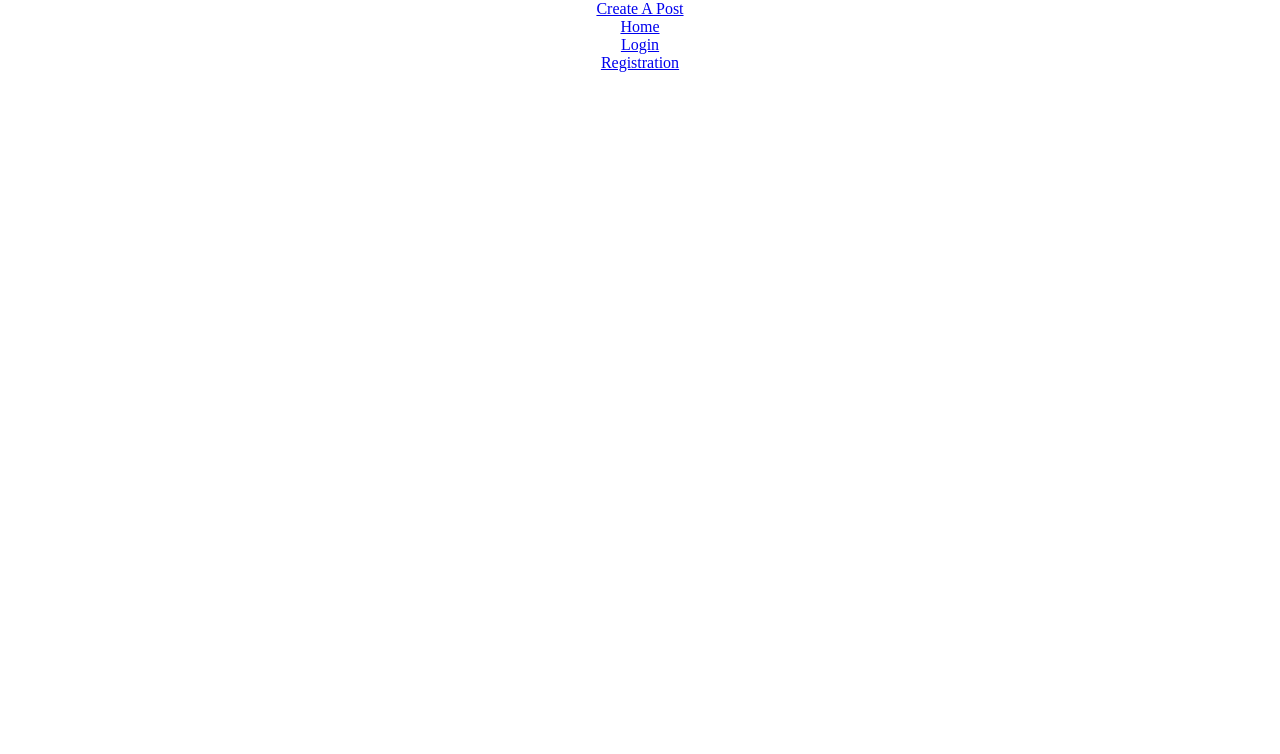
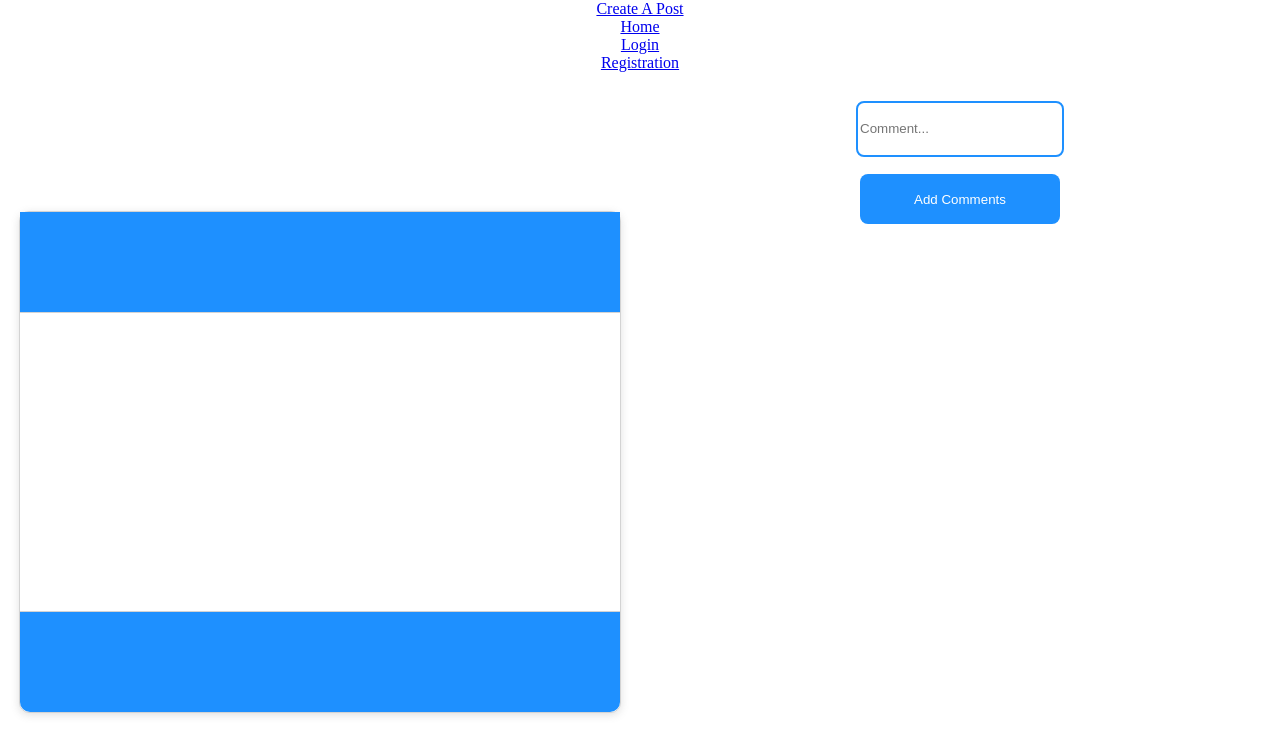
Before and after one commit to HanHanzhi/React-FullStack, a React (Create React App) app in the folder client/: page /post/1 in a window 1280 px wide. Shown: the top 754 px of the page. Built offline with nearby package versions, Linux system fonts and the light colour scheme; no server answers.

Commit message:
add comment section UI

```diff
--- a/client/src/pages/Post.js
+++ b/client/src/pages/Post.js
@@ -15,9 +15,18 @@ function Post() {
   return (
     <div className="postPage">
       <div className="leftSide">
-        <div>{postObject.username}</div>
-        <div>{postObject.postText}</div>
-        <div>{postObject.title}</div>
+        <div className="post" id="individual">
+          <div className="title">{postObject.title}</div>
+          <div className="body">{postObject.postText}</div>
+          <div className="footer">{postObject.username}</div>
+        </div>
+      </div>
+      <div className="rightSide">
+        <div className="addCommentContainer">
+          <input type="text" placeholder="Comment..." />
+          <button>Add Comments</button>
+        </div>
+        <div className="listOfComments"></div>
       </div>
     </div>
   );
```
Also changed, not shown: 1 other file (tests, documents, lock files or other folders).
